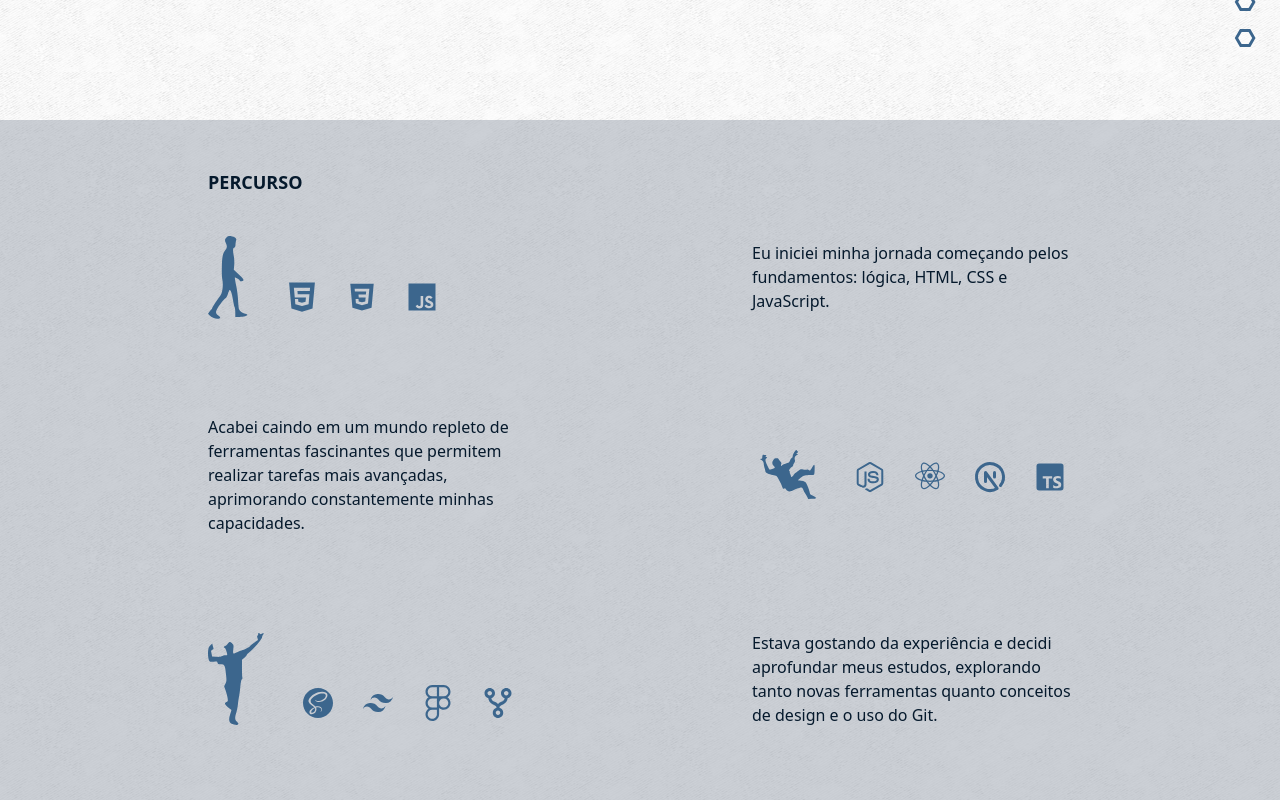
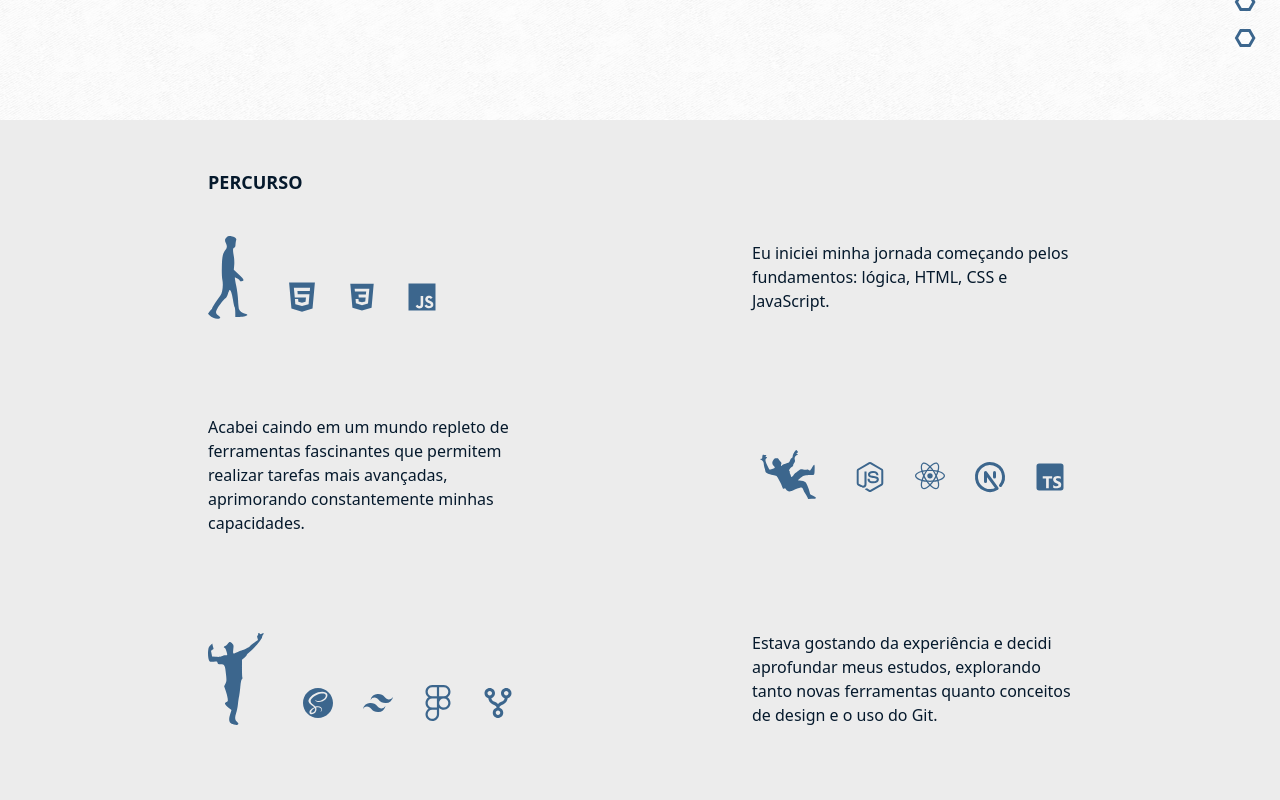
Before and after one commit to ferndsgabriel/Portfolio, a React (Create React App) app: page / in a window 1280 px wide. Shown: the part 680-1480 px from the top of the page. Built offline with nearby package versions, Linux system fonts and the light colour scheme.

Commit message:
add: linear gradient in mobile version

```diff
--- a/src/Pages/Home/index.tsx
+++ b/src/Pages/Home/index.tsx
@@ -187,7 +187,7 @@ function Home(){
                 </section>
 
                 {/*Section percurso*/}
-                <section className="w-full bg-gray-400/50 OpenLeft min-h-screen dark:bg-main/50" ref={arrayScroll[1]}>
+                <section className="w-full bg-gray-400/50 OpenLeft min-h-screen gradientBG" ref={arrayScroll[1]}>
                     <div className="w-full max-w-4xl mx-auto px-4 py-12" id="skills scrollReveal">
                         <h1 className="font-bold uppercase text-lg mb-10">Percurso</h1>
                         <div className="flex flex-col gap-24">
@@ -284,7 +284,7 @@ function Home(){
                 </section>
             </main>
             {/*Footer*/}
-            <footer className="w-full min-h-screen bg-gray-500/30 dark:bg-main/50" ref={arrayScroll[3]}>
+            <footer className="w-full min-h-screen bg-gray-500/30 gradientBG" ref={arrayScroll[3]}>
                 <div className="w-full max-w-4xl min-h-screen mx-auto px-4 py-12 grid-cols-2  flex items-center justify-center flex-col gap-8 scrollReveal">
                 <h2 className="font-bold uppercase text-lg self-start md:hidden">Eviar e-mail</h2>
                     <img src={logo} alt="logo"
--- a/src/index.css
+++ b/src/index.css
@@ -72,3 +72,26 @@
 .scroll::-webkit-scrollbar-track {
     background-color: transparent;
 }
+
+.gradientBG{
+    background: rgb(236,236,236);
+    background: linear-gradient(0deg, rgba(236,236,236,0) 0%, rgba(236,236,236,0.85) 15%, rgba(236,236,236,1) 50%, rgba(236,236,236,0.85) 85%, rgba(236,236,236,0) 98%);
+}
+@media (prefers-color-scheme: dark){
+    .gradientBG{
+        background: rgb(60,102,141);
+        background: linear-gradient(0deg, rgba(60,102,141,0.020045518207282953) 2%, rgba(60,102,141,0.48) 15%, rgba(60,102,141,1) 50%, rgba(60,102,141,0.48) 85%, rgba(60,102,141,0) 98%);
+    }
+}
+@media (min-width:768px) {
+    .gradientBG{
+        background: #ECECEC;
+
+    }
+    @media (prefers-color-scheme: dark){
+        .gradientBG{
+            background: #3C668D;
+        }
+    }
+
+}
```
Also changed, not shown: public/noise.png.
